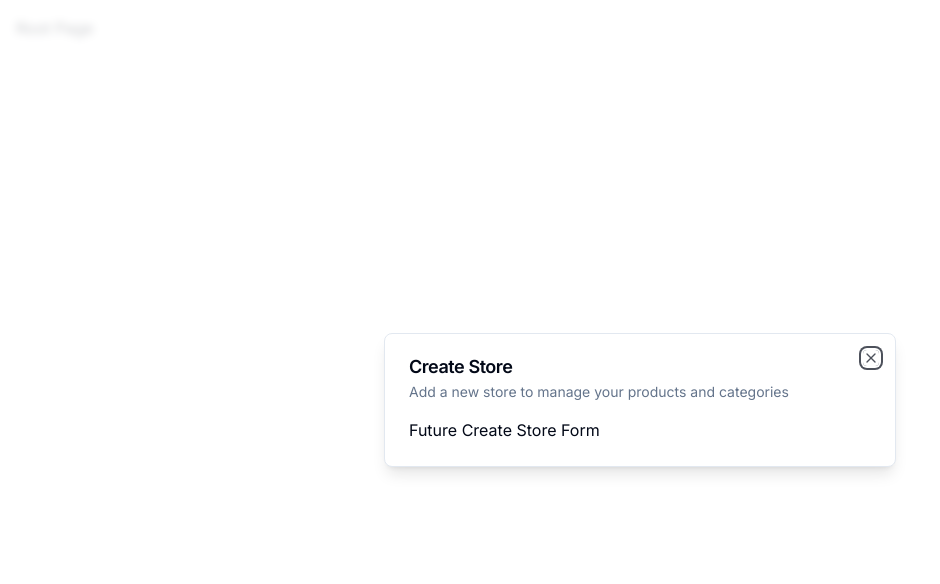
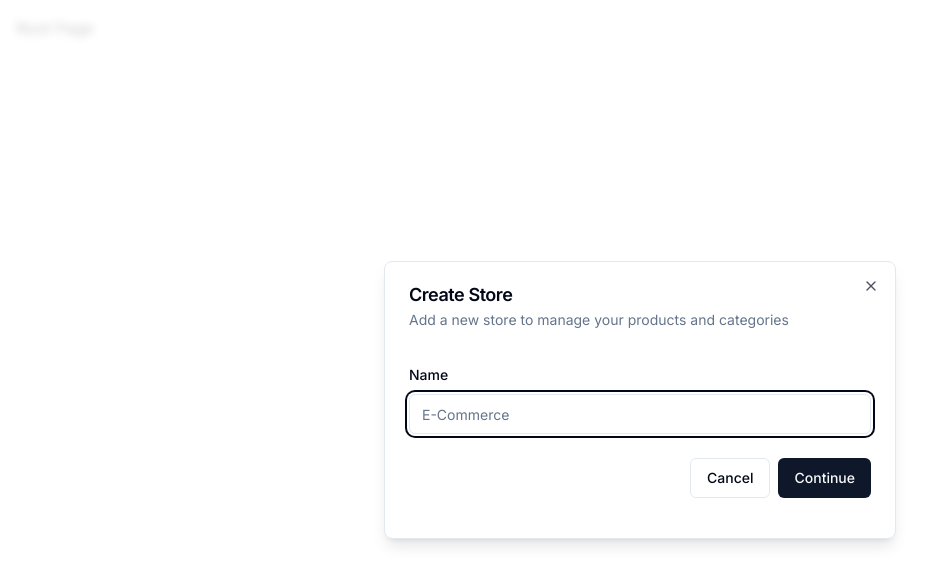
Before and after one commit to Nicolas-Wender/E-Commerce-Admin, a Next.js app: page / in a window 1280 px wide. Shown: the top 584 px of the page, without its empty margins (0-940 px from the left). Built offline with nearby package versions, Linux system fonts and the light colour scheme.

Commit message:
feat: implementando Form Components

```diff
--- a/package.json
+++ b/package.json
@@ -10,7 +10,9 @@
   },
   "dependencies": {
     "@clerk/nextjs": "^4.28.1",
+    "@hookform/resolvers": "^3.3.2",
     "@radix-ui/react-dialog": "^1.0.5",
+    "@radix-ui/react-label": "^2.0.2",
     "@radix-ui/react-slot": "^1.0.2",
     "class-variance-authority": "^0.7.0",
     "clsx": "^2.0.0",
@@ -18,8 +20,10 @@
     "next": "14.0.4",
     "react": "^18",
     "react-dom": "^18",
+    "react-hook-form": "^7.49.2",
     "tailwind-merge": "^2.1.0",
     "tailwindcss-animate": "^1.0.7",
+    "zod": "^3.22.4",
     "zustand": "^4.4.7"
   },
   "devDependencies": {
--- a/src/app/page.tsx
+++ b/src/app/page.tsx
@@ -1,5 +1,4 @@
 'use client'
-import Modal from '@/components/ui/modal'
 import { useStoreModal } from '@/hooks/use-store-modal'
 import { useEffect } from 'react'
 
--- a/src/components/modals/store-modal.tsx
+++ b/src/components/modals/store-modal.tsx
@@ -1,10 +1,40 @@
 'use client'
+import * as z from 'zod'
+import { useForm } from 'react-hook-form'
+import { zodResolver } from '@hookform/resolvers/zod'
 
+import { useStoreModal } from '@/hooks/use-store-modal'
 import Modal from '../ui/modal'
-import { useStoreModal } from '@/hooks/use-store-modal'
+import {
+  Form,
+  FormControl,
+  FormField,
+  FormItem,
+  FormLabel,
+  FormMessage
+} from '../ui/form'
+import { Input } from '../ui/input'
+import { Button } from '../ui/button'
+
+const formSchema = z.object({
+  name: z.string().min(1)
+})
 
 export default function StoreModal() {
   const storeModal = useStoreModal()
+
+  const form = useForm<z.infer<typeof formSchema>>({
+    resolver: zodResolver(formSchema),
+    defaultValues: {
+      name: ''
+    }
+  })
+
+  const onSubmit = async (values: z.infer<typeof formSchema>) => {
+    console.log(values)
+    //Create Store
+  }
+
   return (
     <Modal
       title="Create Store"
@@ -12,7 +42,33 @@
       isOpen={storeModal.isOpen}
       onClose={storeModal.onClose}
     >
-      Future Create Store Form
+      <div>
+        <div className="space-y-4 py-4 pb-4">
+          <Form {...form}>
+            <form onSubmit={form.handleSubmit(onSubmit)}>
+              <FormField
+                control={form.control}
+                name="name"
+                render={({ field }) => (
+                  <FormItem>
+                    <FormLabel>Name</FormLabel>
+                    <FormControl>
+                      <Input placeholder="E-Commerce" {...field} />
+                    </FormControl>
+                    <FormMessage />
+                  </FormItem>
+                )}
+              />
+              <div className="pt-6 space-x-2 flex items-center justify-end w-full">
+                <Button variant="outline" onClick={storeModal.onClose}>
+                  Cancel
+                </Button>
+                <Button type="submit">Continue</Button>
+              </div>
+            </form>
+          </Form>
+        </div>
+      </div>
     </Modal>
   )
 }
--- /dev/null
+++ b/src/components/ui/form.tsx
@@ -0,0 +1,176 @@
+import * as React from "react"
+import * as LabelPrimitive from "@radix-ui/react-label"
+import { Slot } from "@radix-ui/react-slot"
+import {
+  Controller,
+  ControllerProps,
+  FieldPath,
+  FieldValues,
+  FormProvider,
+  useFormContext,
+} from "react-hook-form"
+
+import { cn } from "@/lib/utils"
+import { Label } from "@/components/ui/label"
+
+const Form = FormProvider
+
+type FormFieldContextValue<
+  TFieldValues extends FieldValues = FieldValues,
+  TName extends FieldPath<TFieldValues> = FieldPath<TFieldValues>
+> = {
+  name: TName
+}
+
+const FormFieldContext = React.createContext<FormFieldContextValue>(
+  {} as FormFieldContextValue
+)
+
+const FormField = <
+  TFieldValues extends FieldValues = FieldValues,
+  TName extends FieldPath<TFieldValues> = FieldPath<TFieldValues>
+>({
+  ...props
+}: ControllerProps<TFieldValues, TName>) => {
+  return (
+    <FormFieldContext.Provider value={{ name: props.name }}>
+      <Controller {...props} />
+    </FormFieldContext.Provider>
+  )
+}
+
+const useFormField = () => {
+  const fieldContext = React.useContext(FormFieldContext)
+  const itemContext = React.useContext(FormItemContext)
+  const { getFieldState, formState } = useFormContext()
+
+  const fieldState = getFieldState(fieldContext.name, formState)
+
+  if (!fieldContext) {
+    throw new Error("useFormField should be used within <FormField>")
+  }
+
+  const { id } = itemContext
+
+  return {
+    id,
+    name: fieldContext.name,
+    formItemId: `${id}-form-item`,
+    formDescriptionId: `${id}-form-item-description`,
+    formMessageId: `${id}-form-item-message`,
+    ...fieldState,
+  }
+}
+
+type FormItemContextValue = {
+  id: string
+}
+
+const FormItemContext = React.createContext<FormItemContextValue>(
+  {} as FormItemContextValue
+)
+
+const FormItem = React.forwardRef<
+  HTMLDivElement,
+  React.HTMLAttributes<HTMLDivElement>
+>(({ className, ...props }, ref) => {
+  const id = React.useId()
+
+  return (
+    <FormItemContext.Provider value={{ id }}>
+      <div ref={ref} className={cn("space-y-2", className)} {...props} />
+    </FormItemContext.Provider>
+  )
+})
+FormItem.displayName = "FormItem"
+
+const FormLabel = React.forwardRef<
+  React.ElementRef<typeof LabelPrimitive.Root>,
+  React.ComponentPropsWithoutRef<typeof LabelPrimitive.Root>
+>(({ className, ...props }, ref) => {
+  const { error, formItemId } = useFormField()
+
+  return (
+    <Label
+      ref={ref}
+      className={cn(error && "text-destructive", className)}
+      htmlFor={formItemId}
+      {...props}
+    />
+  )
+})
+FormLabel.displayName = "FormLabel"
+
+const FormControl = React.forwardRef<
+  React.ElementRef<typeof Slot>,
+  React.ComponentPropsWithoutRef<typeof Slot>
+>(({ ...props }, ref) => {
+  const { error, formItemId, formDescriptionId, formMessageId } = useFormField()
+
+  return (
+    <Slot
+      ref={ref}
+      id={formItemId}
+      aria-describedby={
+        !error
+          ? `${formDescriptionId}`
+          : `${formDescriptionId} ${formMessageId}`
+      }
+      aria-invalid={!!error}
+      {...props}
+    />
+  )
+})
+FormControl.displayName = "FormControl"
+
+const FormDescription = React.forwardRef<
+  HTMLParagraphElement,
+  React.HTMLAttributes<HTMLParagraphElement>
+>(({ className, ...props }, ref) => {
+  const { formDescriptionId } = useFormField()
+
+  return (
+    <p
+      ref={ref}
+      id={formDescriptionId}
+      className={cn("text-sm text-muted-foreground", className)}
+      {...props}
+    />
+  )
+})
+FormDescription.displayName = "FormDescription"
+
+const FormMessage = React.forwardRef<
+  HTMLParagraphElement,
+  React.HTMLAttributes<HTMLParagraphElement>
+>(({ className, children, ...props }, ref) => {
+  const { error, formMessageId } = useFormField()
+  const body = error ? String(error?.message) : children
+
+  if (!body) {
+    return null
+  }
+
+  return (
+    <p
+      ref={ref}
+      id={formMessageId}
+      className={cn("text-sm font-medium text-destructive", className)}
+      {...props}
+    >
+      {body}
+    </p>
+  )
+})
+FormMessage.displayName = "FormMessage"
+
+export {
+  useFormField,
+  Form,
+  FormItem,
+  FormLabel,
+  FormControl,
+  FormDescription,
+  FormMessage,
+  FormField,
+}
--- /dev/null
+++ b/src/components/ui/input.tsx
@@ -0,0 +1,25 @@
+import * as React from "react"
+
+import { cn } from "@/lib/utils"
+
+export interface InputProps
+  extends React.InputHTMLAttributes<HTMLInputElement> {}
+
+const Input = React.forwardRef<HTMLInputElement, InputProps>(
+  ({ className, type, ...props }, ref) => {
+    return (
+      <input
+        type={type}
+        className={cn(
+          "flex h-10 w-full rounded-md border border-input bg-background px-3 py-2 text-sm ring-offset-background file:border-0 file:bg-transparent file:text-sm file:font-medium placeholder:text-muted-foreground focus-visible:outline-none focus-visible:ring-2 focus-visible:ring-ring focus-visible:ring-offset-2 disabled:cursor-not-allowed disabled:opacity-50",
+          className
+        )}
+        ref={ref}
+        {...props}
+      />
+    )
+  }
+)
+Input.displayName = "Input"
+
+export { Input }
--- /dev/null
+++ b/src/components/ui/label.tsx
@@ -0,0 +1,26 @@
+"use client"
+
+import * as React from "react"
+import * as LabelPrimitive from "@radix-ui/react-label"
+import { cva, type VariantProps } from "class-variance-authority"
+
+import { cn } from "@/lib/utils"
+
+const labelVariants = cva(
+  "text-sm font-medium leading-none peer-disabled:cursor-not-allowed peer-disabled:opacity-70"
+)
+
+const Label = React.forwardRef<
+  React.ElementRef<typeof LabelPrimitive.Root>,
+  React.ComponentPropsWithoutRef<typeof LabelPrimitive.Root> &
+    VariantProps<typeof labelVariants>
+>(({ className, ...props }, ref) => (
+  <LabelPrimitive.Root
+    ref={ref}
+    className={cn(labelVariants(), className)}
+    {...props}
+  />
+))
+Label.displayName = LabelPrimitive.Root.displayName
+
+export { Label }
```
Also changed, not shown: 1 other file (tests, documents, lock files or other folders).
